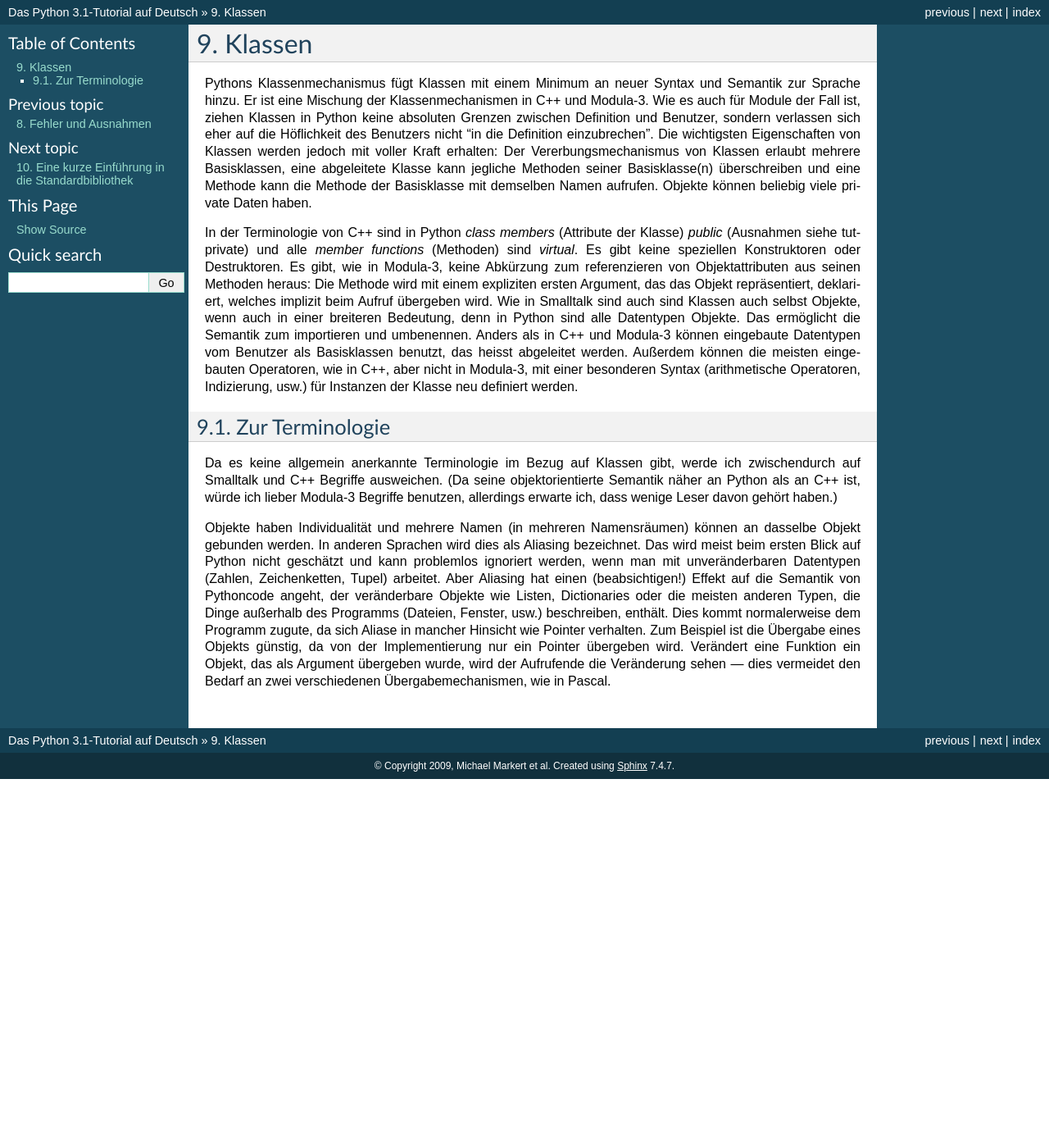
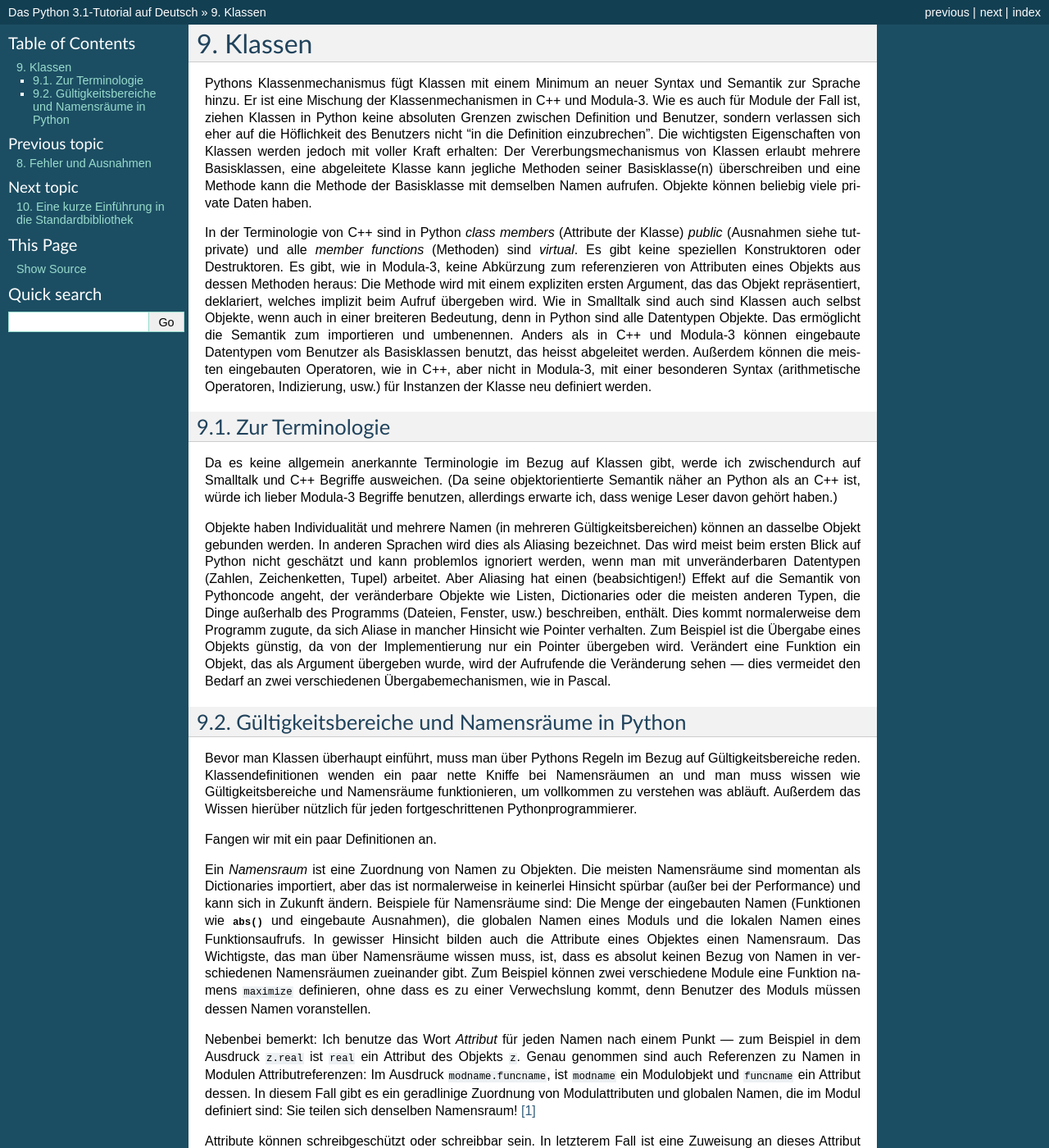
Before and after one commit to cofi/py-tutorial-de, a Sphinx documentation site: the page built from source/classes.rst, in a window 1280 px wide and 1400 px high. Shown: the whole window at 82% size. Built offline with Sphinx 7.4.7, drawn with Linux system fonts in a browser that asks for light colours; some of the changed text lies outside the part shown.

Commit message:
Added authors. Added dictionary for translation. Partly translated 9.2

```diff
--- /dev/null
+++ b/dictionary.txt
@@ -0,0 +1,4 @@
+expression : Ausdruck
+namespace : Namensraum
+scope : Gültigkeitsbereich
+statement : Anweisung
--- a/source/classes.rst
+++ b/source/classes.rst
@@ -19,12 +19,12 @@ In der Terminologie von C++ sind in Python *class members* (Attribute der
 Klasse) *public* (Ausnahmen siehe :ref:`tut-private`) und alle *member
 functions* (Methoden) sind *virtual*. Es gibt keine speziellen Konstruktoren
 oder Destruktoren. Es gibt, wie in Modula-3, keine Abkürzung zum referenzieren
-von Objektattributen aus seinen Methoden heraus: Die Methode wird mit einem
-expliziten ersten Argument, das das Objekt repräsentiert, deklariert, welches
-implizit beim Aufruf übergeben wird. Wie in Smalltalk sind auch sind Klassen
-auch selbst Objekte, wenn auch in einer breiteren Bedeutung, denn in Python sind
-alle Datentypen Objekte. Das ermöglicht die Semantik zum importieren und
-umbenennen. Anders als in C++ und Modula-3 können eingebaute Datentypen vom
+von Attributen eines Objekts aus dessen Methoden heraus: Die Methode wird mit
+einem expliziten ersten Argument, das das Objekt repräsentiert, deklariert,
+welches implizit beim Aufruf übergeben wird. Wie in Smalltalk sind auch sind
+Klassen auch selbst Objekte, wenn auch in einer breiteren Bedeutung, denn in
+Python sind alle Datentypen Objekte. Das ermöglicht die Semantik zum importieren
+und umbenennen. Anders als in C++ und Modula-3 können eingebaute Datentypen vom
 Benutzer als Basisklassen benutzt, das heisst abgeleitet werden. Außerdem können
 die meisten eingebauten Operatoren, wie in C++, aber nicht in Modula-3, mit
 einer besonderen Syntax (arithmetische Operatoren, Indizierung, usw.) für
@@ -42,16 +42,94 @@ objektorientierte Semantik näher an Python als an C++ ist, würde ich lieber
 Modula-3 Begriffe benutzen, allerdings erwarte ich, dass wenige Leser davon
 gehört haben.)
 
-Objekte haben Individualität und mehrere Namen (in mehreren Namensräumen) können
-an dasselbe Objekt gebunden werden. In anderen Sprachen wird dies als Aliasing
-bezeichnet. Das wird meist beim ersten Blick auf Python nicht geschätzt und kann
-problemlos ignoriert werden, wenn man mit unveränderbaren Datentypen (Zahlen,
-Zeichenketten, Tupel) arbeitet. Aber Aliasing hat einen (beabsichtigen!) Effekt
-auf die Semantik von Pythoncode angeht, der veränderbare Objekte wie Listen,
-Dictionaries oder die meisten anderen Typen, die Dinge außerhalb des Programms
-(Dateien, Fenster, usw.) beschreiben, enthält. Dies kommt normalerweise dem
-Programm zugute, da sich Aliase in mancher Hinsicht wie Pointer verhalten. Zum
-Beispiel ist die Übergabe eines Objekts günstig, da von der Implementierung nur
-ein Pointer übergeben wird. Verändert eine Funktion ein Objekt, das als Argument
-übergeben wurde, wird der Aufrufende die Veränderung sehen --- dies vermeidet
-den Bedarf an zwei verschiedenen Übergabemechanismen, wie in Pascal.
+Objekte haben Individualität und mehrere Namen (in mehreren
+Gültigkeitsbereichen) können an dasselbe Objekt gebunden werden. In anderen
+Sprachen wird dies als Aliasing bezeichnet. Das wird meist beim ersten Blick auf
+Python nicht geschätzt und kann problemlos ignoriert werden, wenn man mit
+unveränderbaren Datentypen (Zahlen, Zeichenketten, Tupel) arbeitet. Aber
+Aliasing hat einen (beabsichtigen!) Effekt auf die Semantik von Pythoncode
+angeht, der veränderbare Objekte wie Listen, Dictionaries oder die meisten
+anderen Typen, die Dinge außerhalb des Programms (Dateien, Fenster, usw.)
+beschreiben, enthält. Dies kommt normalerweise dem Programm zugute, da sich
+Aliase in mancher Hinsicht wie Pointer verhalten. Zum Beispiel ist die Übergabe
+eines Objekts günstig, da von der Implementierung nur ein Pointer übergeben
+wird. Verändert eine Funktion ein Objekt, das als Argument übergeben wurde, wird
+der Aufrufende die Veränderung sehen --- dies vermeidet den Bedarf an zwei
+verschiedenen Übergabemechanismen, wie in Pascal.
+
+
+.. _tut-scopes:
+
+Gültigkeitsbereiche und Namensräume in Python
+=============================================
+
+Bevor man Klassen überhaupt einführt, muss man über Pythons Regeln im Bezug auf
+Gültigkeitsbereiche reden. Klassendefinitionen wenden ein paar nette Kniffe bei
+Namensräumen an und man muss wissen wie Gültigkeitsbereiche und Namensräume
+funktionieren, um vollkommen zu verstehen was abläuft. Außerdem das Wissen
+hierüber nützlich für jeden fortgeschrittenen Pythonprogrammierer.
+
+Fangen wir mit ein paar Definitionen an.
+
+Ein *Namensraum* ist eine Zuordnung von Namen zu Objekten. Die meisten
+Namensräume sind momentan als Dictionaries importiert, aber das ist
+normalerweise in keinerlei Hinsicht spürbar (außer bei der Performance) und kann
+sich in Zukunft ändern. Beispiele für Namensräume sind: Die Menge der
+eingebauten Namen (Funktionen wie :func:`abs` und eingebaute Ausnahmen), die
+globalen Namen eines Moduls und die lokalen Namen eines Funktionsaufrufs. In
+gewisser Hinsicht bilden auch die Attribute eines Objektes einen Namensraum.
+Das Wichtigste, das man über Namensräume wissen muss, ist, dass es absolut
+keinen Bezug von Namen in verschiedenen Namensräumen zueinander gibt. Zum
+Beispiel können zwei verschiedene Module eine Funktion namens ``maximize``
+definieren, ohne dass es zu einer Verwechslung kommt, denn Benutzer des Moduls
+müssen dessen Namen voranstellen.
+
+Nebenbei bemerkt: Ich benutze das Wort *Attribut* für jeden Namen nach einem
+Punkt --- zum Beispiel in dem Ausdruck ``z.real`` ist ``real`` ein Attribut des
+Objekts ``z``. Genau genommen sind auch Referenzen zu Namen in Modulen
+Attributreferenzen: Im Ausdruck ``modname.funcname``, ist ``modname`` ein
+Modulobjekt und ``funcname`` ein Attribut dessen. In diesem Fall gibt es ein
+geradlinige Zuordnung von Modulattributen und globalen Namen, die im Modul
+definiert sind: Sie teilen sich denselben Namensraum! [#]_
+
+Attribute können schreibgeschützt oder schreibbar sein. In letzterem Fall ist
+eine Zuweisung an dieses Attribut möglich. Modulattribute sind schreibbar: Man
+kann ``modname.the_answer = 42`` schreiben. Schreibbare Attribute sind
+gleichzeitig durch die :keyword:`del`-Anweisung löschbar. Zum Beispiel löscht
+``del modname.the_answer`` das Attribut :attr:`the_answer`` vom Objekt namens
+``modname``-
+
+Namensräume werden zu verschiedenen Zeitpunkten erzeugt und haben verschiedene
+Lebenszeiten. Der Namensraum, der die eingebauten Namen enthält, wird beim Start
+des Interpreters erzeugt und nie gelöscht. Der globale Namensraum für ein Modul
+wird erzeugt, wenn die Moduldefinition eingelesen wird; normalerweise existieren
+die Modulnamesräume auch solange bis der Interpreter beendet wird. Die
+Anweisungen auf oberster Ebene vom Interpreter aufgerufen werden, entweder von
+einem Skript oder interaktiv gelesen, werden als Teil des Moduls
+:mod:`__main__`, sodass sie ihren eigenen globalen Namensraum haben. (Die
+eingebauten Namen existieren ebenfalls in einem Modul namens :mod:`builtins`.)
+
+Der lokale Namensraum einer Funktion wird bei deren Aufruf erstellt und wird
+gelöscht, wenn die Funktion zurückgibt oder eine Ausnahme auslöst, die nicht
+innerhalb der Funktion behandelt wird. (Eigentlich wäre "vergessen" eine bessere
+Beschreibung dessen, was passiert.) Natürlich haben auch rekursive Aufrufe ihren
+jeweiligen lokalen Namensraum.
+
+Ein *Gültigkeitsbereich* (*scope*) ist eine Region eines Pythonprogrammes, in
+dem ein Namensraum direkt verfügbar ist, das heisst es einem unqualifiziertem
+Namen möglich ist einen Namen in diesem Namensraum zu finden.
+
+Auch wenn Gültigkeitsbereiche statisch ermittelt werden, werden sie dynamisch
+benutzt. An einem beliebigen Zeitpunkt während der Ausführung, gibt es
+mindestens drei verschachtelte Gültigkeitsbereiche, deren Namensräume direkt
+verfügbar sind: Der innerste Gültigkeitsbereich, der zuerst durchsucht wird und
+die lokalen Namen enthält;
+
+.. rubric:: Fußnoten
+
+.. [#] Bis auf eine Ausnahme.  Modulobjekte haben ein geheimes schreibgeschützes
+   Attribut namens :attr:`__dict__`, das das Dictionary darstellt, mit dem der
+   Namensraum des Modules implementiert wird; der Name :attr:`__dict__`` ist ein
+   Attribut, aber kein globaler Name. Offensichtlich ist dessen Benutzung eine
+   Verletzung der Abstraktion der Namensraumimplementation und sollte deshalb
+   auf Verwendungen wie die eines Post-Mortem-Debuggers reduziert werden.
--- a/source/index.rst
+++ b/source/index.rst
@@ -65,3 +65,4 @@ Es lohnt sich ebenfalls das :ref:`glossary` durchzugehen.
    whatnow.rst
    interactive.rst
    floatingpoint.rst
+   authors.rst
```
Also changed, not shown: source/authors.rst (added, +7 -0 lines).
